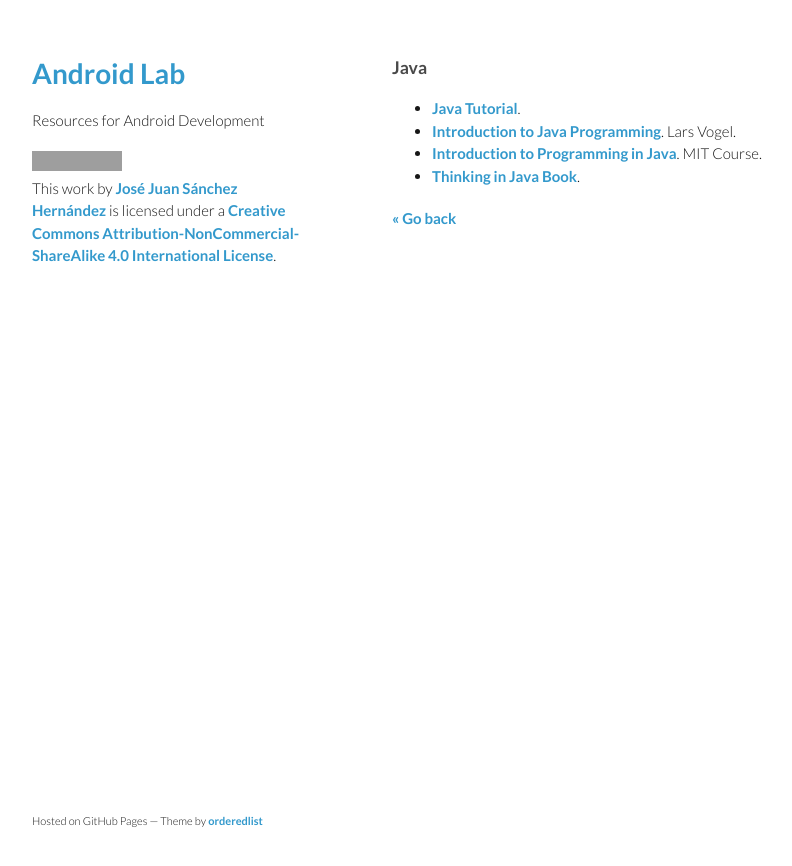
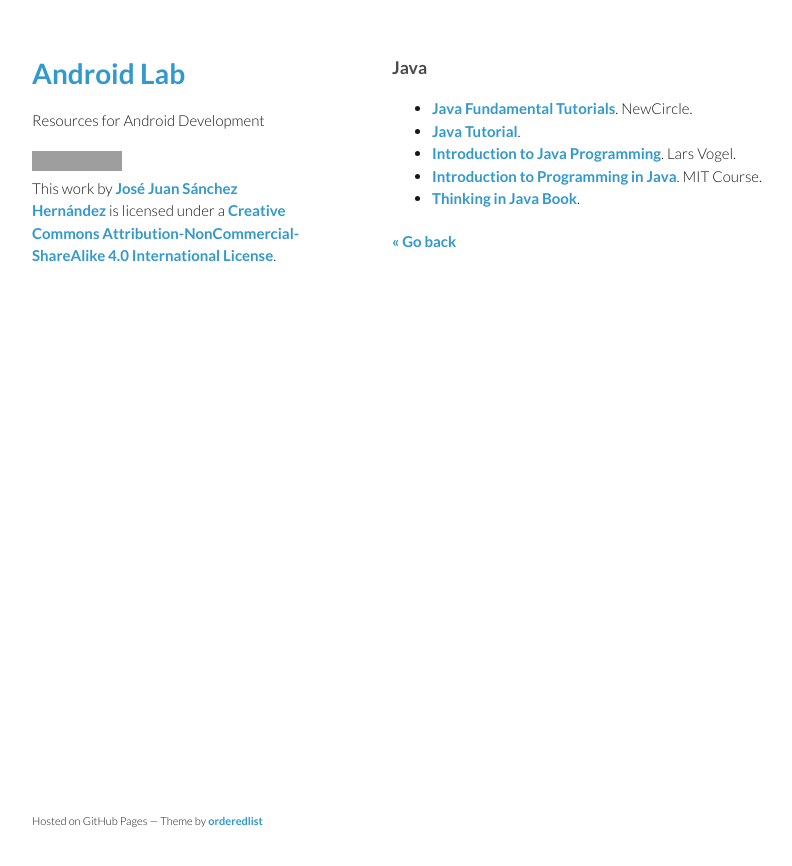
Before and after one commit to josejuansanchez/josejuansanchez.github.io, a Jekyll site: the page built from androidlab/java.md, in a window 1280 px wide. Shown: the top 866 px of the page, without its empty margins (178-970 px from the left). Built offline with Jekyll 4.4.1, drawn with Linux system fonts in a browser that asks for light colours; grey boxes are pictures that could not be loaded.

Commit message:
Update java.md

```diff
--- a/androidlab/java.md
+++ b/androidlab/java.md
@@ -5,6 +5,7 @@
 
 ### Java
 
+* [Java Fundamental Tutorials](https://thenewcircle.com/bookshelf/java_fundamentals_tutorial/index.html). NewCircle.
 * [Java Tutorial](http://www.tutorialspoint.com/java/index.htm).
 * [Introduction to Java Programming](http://www.vogella.com/articles/JavaIntroduction/article.html). Lars Vogel.
 * [Introduction to Programming in Java](http://ocw.mit.edu/courses/electrical-engineering-and-computer-science/6-092-introduction-to-programming-in-java-january-iap-2010/index.htm). MIT Course.
```
